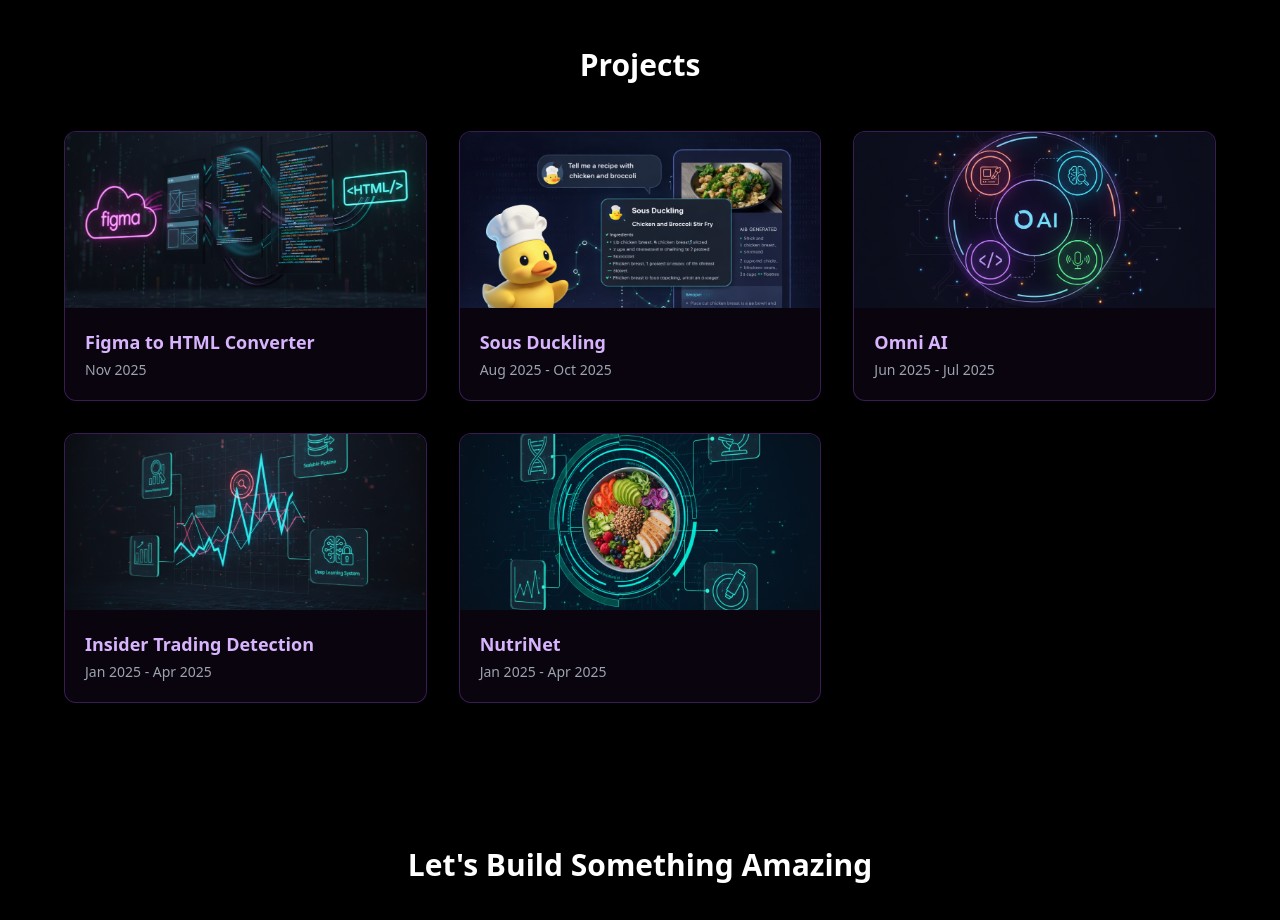
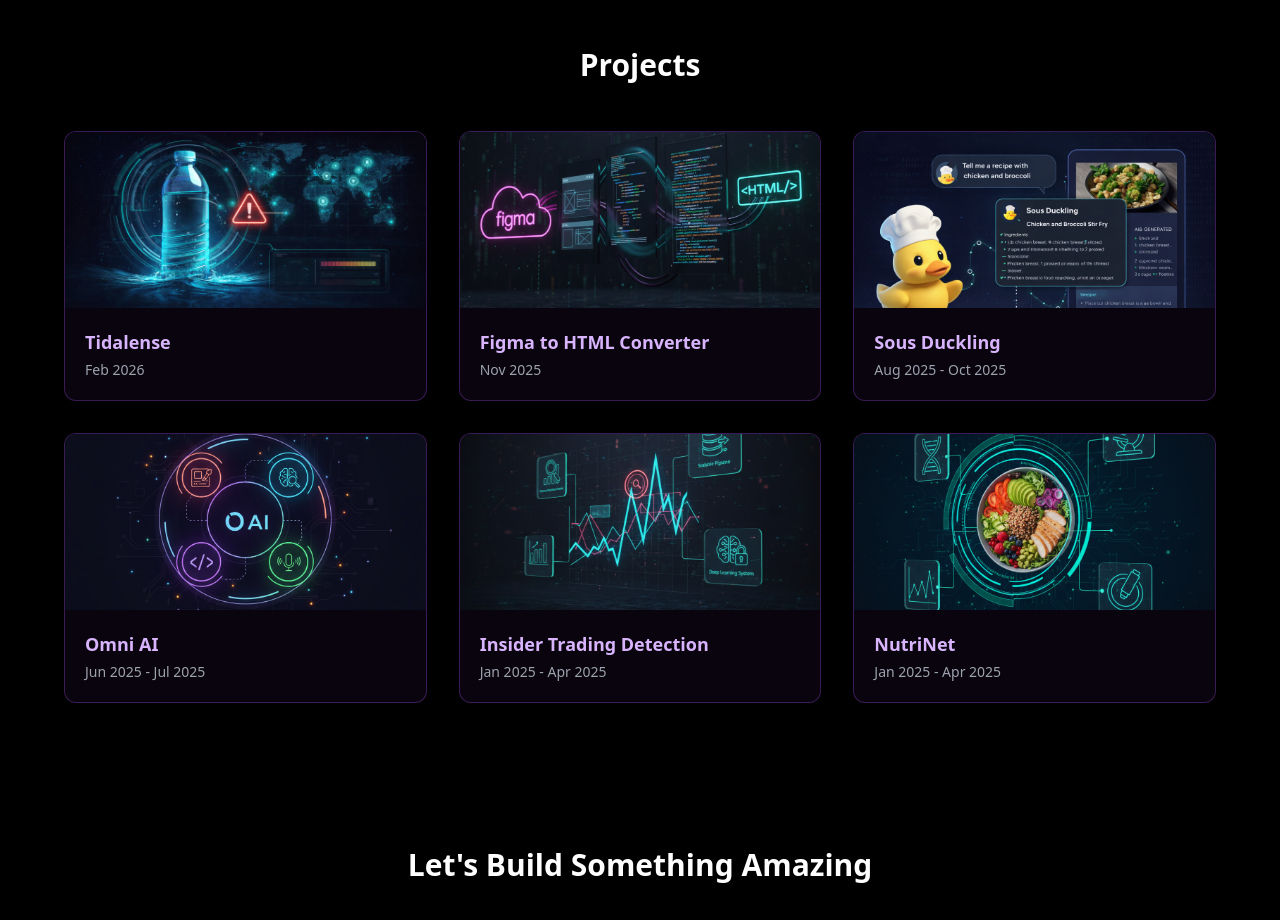
Before and after one commit to khushipatel-10/Portfolio-Website, a Next.js app: page / in a window 1280 px wide. Shown: the part 3640-4560 px from the top of the page. Built offline with nearby package versions, Linux system fonts and the light colour scheme.

Commit message:
Added a new project

```diff
--- a/app/components/ProjectData.ts
+++ b/app/components/ProjectData.ts
@@ -1,4 +1,10 @@
 export const projects = [
+  {
+    slug: 'tidalense',
+    title: 'Tidalense',
+    date: 'Feb 2026',
+    thumbnail: '/thumbnails/tidalense.png'
+  },
   {
     slug: 'figma-to-html',
     title: 'Figma to HTML Converter',
--- a/app/projects/[slug]/ProjectClient.tsx
+++ b/app/projects/[slug]/ProjectClient.tsx
@@ -8,6 +8,8 @@ type Project = {
     title: string;
     date: string;
     github: string;
+    devpost?: string;
+    youtube?: string;
     description: string;
     bullets: string[];
     intro: string;
@@ -21,6 +23,7 @@ export default function ProjectClient({ project }: { project: Project }) {
     return (
 
         <section className="pt-32 pb-16 px-4">
+
             <div className="max-w-6xl mx-auto bg-purple-500/5 border border-purple-500/30 rounded-xl p-8">
                 <h1 className="text-3xl font-bold text-purple-400 mb-2">
                     {project.title}
@@ -30,10 +33,41 @@ export default function ProjectClient({ project }: { project: Project }) {
                     href={project.github}
                     target="_blank"
                     rel="noopener noreferrer"
+                    className="font-semibold mr-4 text-purple-300 hover:text-purple-100 hover:underline"
+                >
+                    GitHub
+                </a>
+
+                {project.devpost && (
+                    <a
+                        href={project.devpost}
+                        target="_blank"
+                        rel="noopener noreferrer"
+                        className="font-semibold text-purple-300 hover:text-purple-100 hover:underline mr-4"
+                    >
+                        Devpost
+                    </a>
+                )}
+
+                {project.youtube && (
+                    <a
+                        href={project.youtube}
+                        target="_blank"
+                        rel="noopener noreferrer"
+                        className="font-semibold text-purple-300 hover:text-purple-100 hover:underline"
+                    >
+                        YouTube Demo
+                    </a>
+                )}
+
+                {/* <a
+                    href={project.github}
+                    target="_blank"
+                    rel="noopener noreferrer"
                     className="mb-4 font-semibold text-purple-300 hover:text-purple-100 hover:underline"
                 >
                     View on GitHub
-                </a>
+                </a> */}
 
 
                 <p className="italic text-gray-400 mt-2 mb-4">{project.date}</p>
--- a/app/projects/[slug]/page.tsx
+++ b/app/projects/[slug]/page.tsx
@@ -7,6 +7,23 @@ import ProjectClient from './ProjectClient';
 
 
 const projects = {
+    'tidalense': {
+        title: 'Tidalense',
+        date: 'Nov 2025',
+        github: 'https://github.com/khushipatel-10/Tidalense',
+        devpost: 'https://devpost.com/software/tidalense?ref_content=my-projects-tab&ref_feature=my_projects',
+        youtube:'https://youtu.be/eHfgEvEioZA',
+        description:
+            'Built an AI-powered global water quality monitoring platform that combines real-time environmental data, computer vision, and predictive analytics to assess water safety at both global and individual scales.',
+        bullets: [
+            'Engineered a real-time global water monitoring dashboard using Mapbox and environmental APIs',
+            'Developed MicroScan AI using OpenCV and TensorFlow for instant water bottle analysis and contamination detection',
+            'Implemented a dynamic risk scoring engine combining geospatial data, historical trends, and AI inference'
+        ],
+        intro: 'Tidalense was created to bridge the gap between large-scale environmental monitoring and personal water safety verification. While global datasets track pollution, temperature shifts, and algae blooms, individuals often lack accessible tools to verify the safety of water at a personal level. This project aims to unify macro-level environmental intelligence with micro-level analysis, empowering users with actionable, AI-driven insights about water quality anywhere in the world.',
+        works: 'The platform integrates multiple environmental data sources through a FastAPI backend to aggregate pollution metrics, temperature data, and ecological indicators. On the frontend, a Next.js interface renders a high-performance interactive global map powered by Mapbox, allowing users to visualize live water conditions in real time. The MicroScan AI module leverages OpenCV and TensorFlow to analyze visual inputs from water containers, detecting anomalies, potential contaminants, and verifying brand authenticity through computer vision techniques. A centralized risk engine dynamically calculates safety scores by combining geographic data, historical environmental trends, and AI-based visual assessments. The system architecture separates concerns between data ingestion, processing, inference, and UI rendering to maintain scalability and performance.',
+        result: 'Tidalense delivers an end-to-end water intelligence platform capable of monitoring global water systems while also providing immediate personal safety verification. The application successfully demonstrates real-time data processing, AI inference, and scalable full-stack architecture within a unified system. By combining geospatial visualization, machine learning, and dynamic risk modeling, the project showcases the ability to design and implement a complex, production-ready environmental technology solution.'
+    },
     'figma-to-html': {
         title: 'Figma to HTML Converter',
         date: 'Nov 2025',
```
Also changed, not shown: public/thumbnails/tidalense.png (added).
